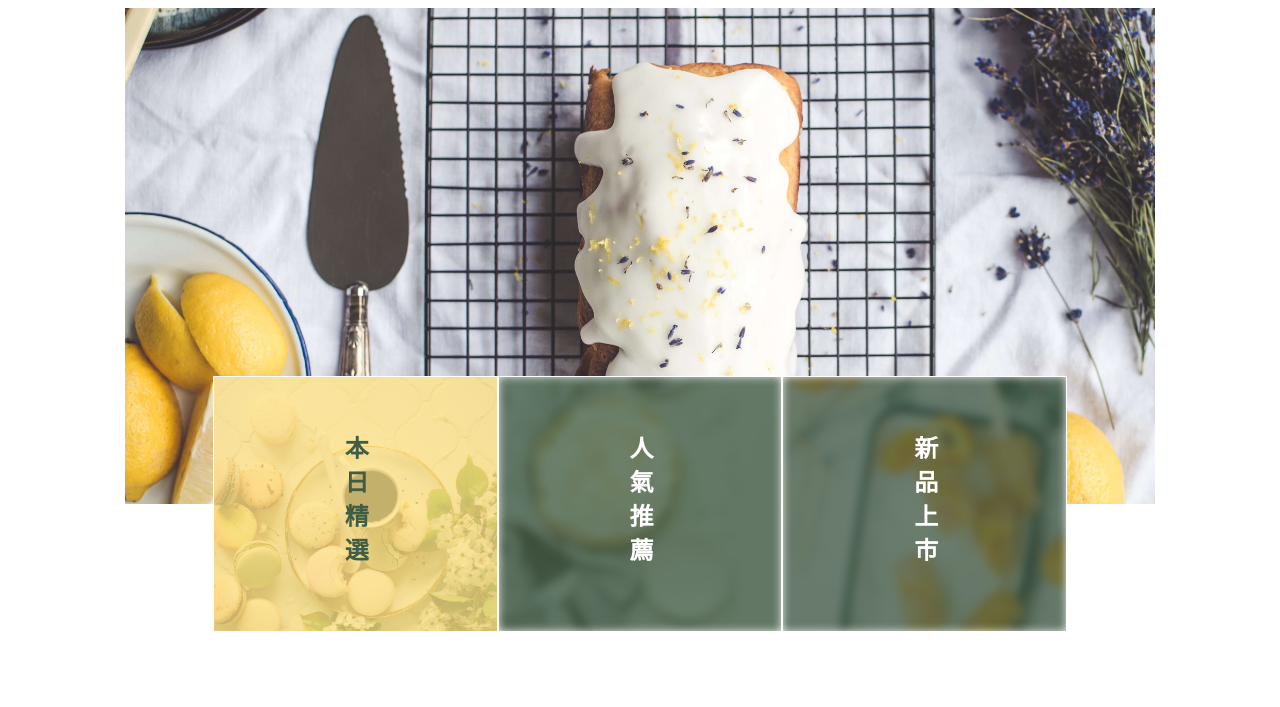
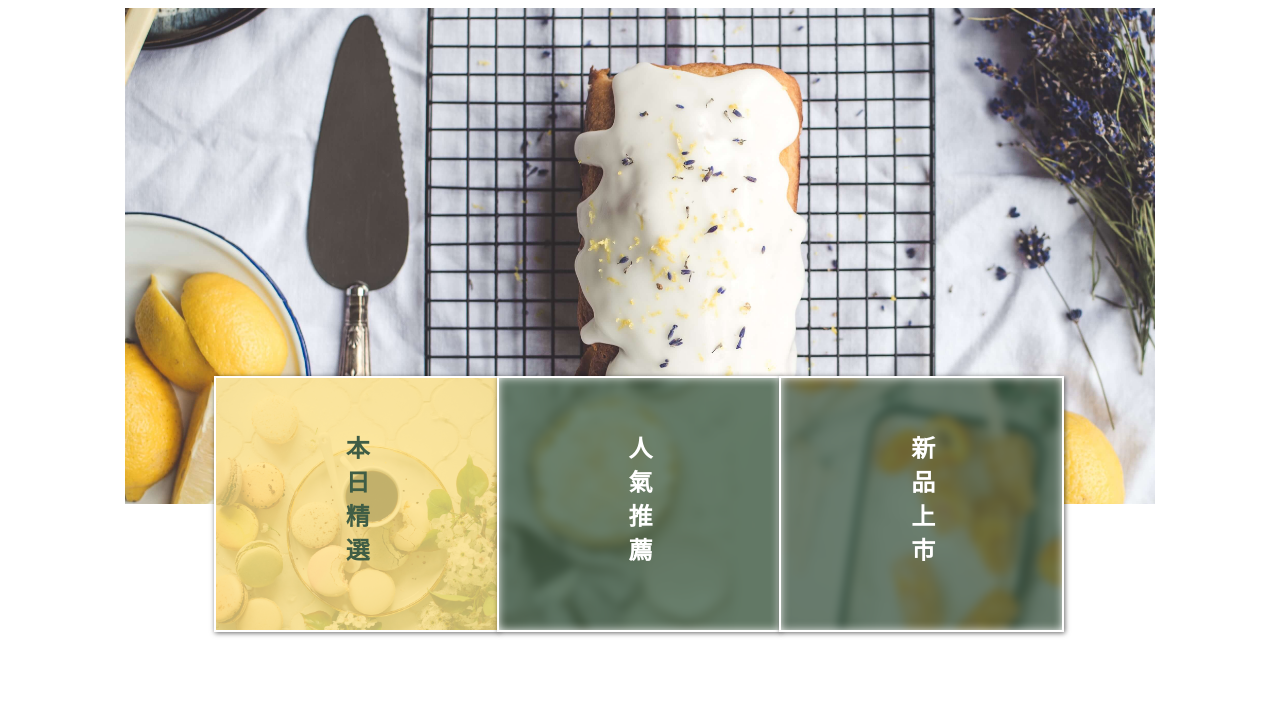
Before and after one commit to VG88580928/sweetaste-webpack-scss, a website built with webpack: page dist/index.html in a window 1280 px wide. Shown: the part 92-799 px from the top of the page. Built offline with nearby package versions, Linux system fonts and the light colour scheme.

Commit message:
首頁消除重疊邊框，上點陰影

```diff
--- a/src/scss/sections/_index.scss
+++ b/src/scss/sections/_index.scss
@@ -10,7 +10,10 @@
     border-radius: 0;
     justify-content: center;
     align-items: center;
-    border: 1px solid #fff;
+    border: 2px solid #fff;
+    // 記得消除中間重疊邊框
+    margin-left: -2px;
+    box-shadow: 1px 1px 5px rgba(0, 0, 0, 0.6);
     // https://stackoverflow.com/questions/13182577/how-can-i-blur-an-image-using-css-but-keep-the-border-straight
     overflow: hidden;
   }
```
Also changed, not shown: dist/all.css, 1 other file.
